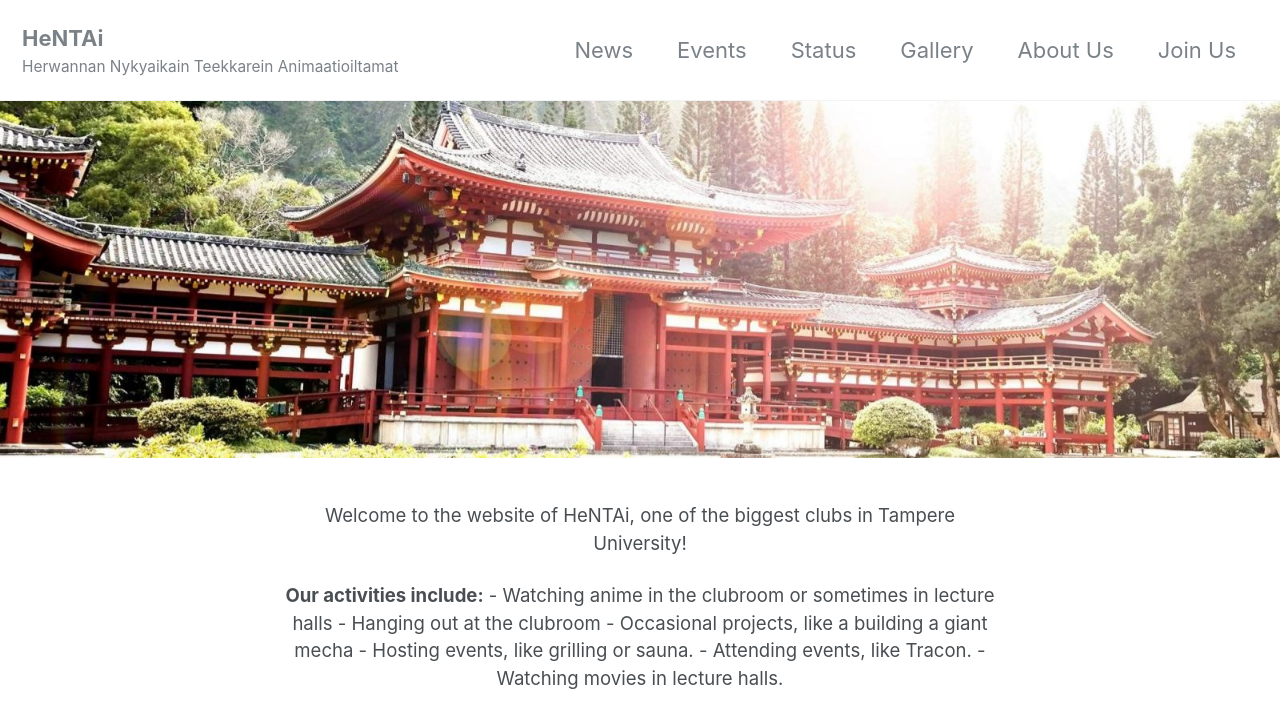
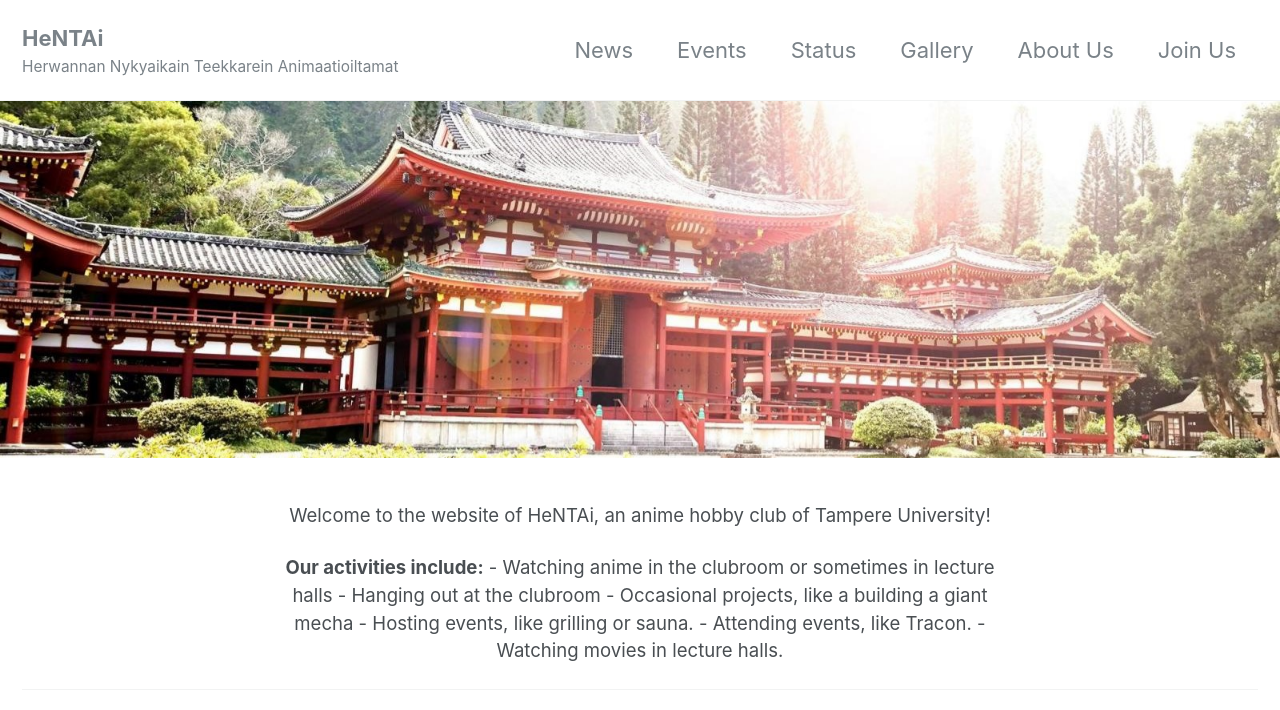
Before and after one commit to HNTA-Club/website, a Jekyll site: the page built from index.html, in a window 1280 px wide and 900 px high, cut to the strip 0-710 px from the top of the window. Built offline with Jekyll 4.4.1, drawn with Linux system fonts in a browser that asks for light colours; cached includes are drawn as plain includes; nearby versions of some CDN libraries.

Commit message:
oofy needed more edits

```diff
--- a/index.html
+++ b/index.html
@@ -4,7 +4,7 @@ layout: splash
 header:
   image: /assets/images/main_splash2.jpg
 intro:
-  - excerpt: Welcome to the website of HeNTAi, one of the biggest clubs in Tampere University!
+  - excerpt: Welcome to the website of HeNTAi, an anime hobby club of Tampere University!
   - excerpt: '**Our activities include:**
     - Watching anime in the clubroom or sometimes in lecture halls
     - Hanging out at the clubroom
```
